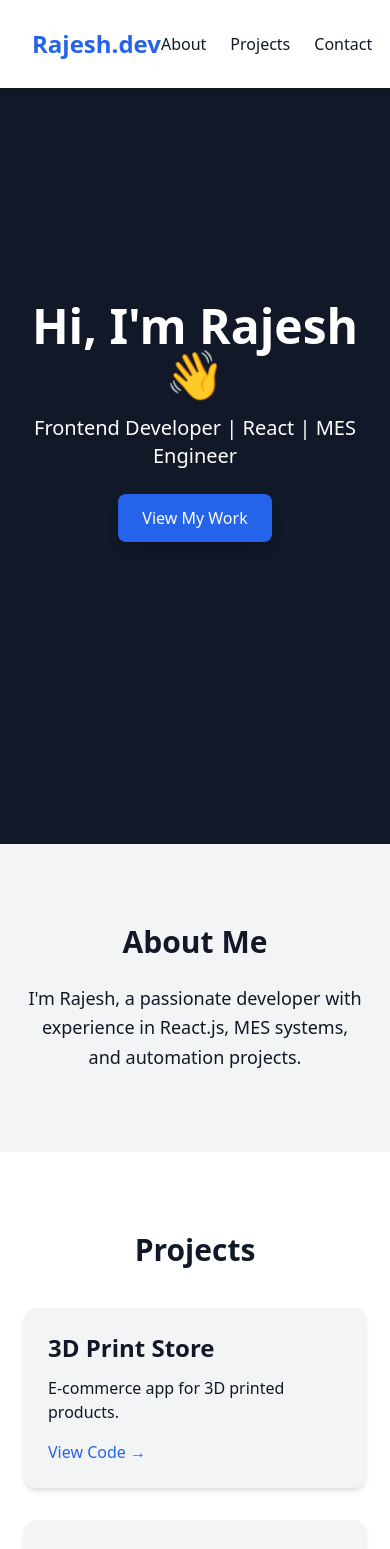
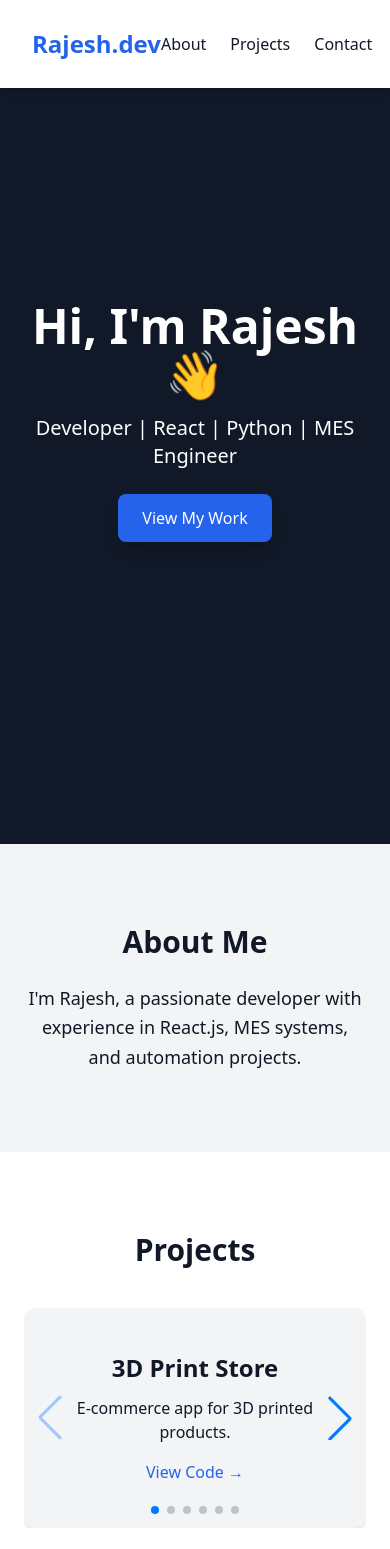
Before and after one commit to Raj-in-Git/Raj_PortFolio, a React (Create React App) app: page / in a window 390 px wide. Shown: the top 1549 px of the page. Built offline with nearby package versions, Linux system fonts and the light colour scheme.

Commit message:
adding file

```diff
--- a/package.json
+++ b/package.json
@@ -14,6 +14,7 @@
     "react-icons": "^5.5.0",
     "react-router-dom": "^7.9.3",
     "react-scripts": "5.0.1",
+    "swiper": "^12.0.3",
     "web-vitals": "^2.1.4"
   },
   "scripts": {
--- a/public/index.html
+++ b/public/index.html
@@ -2,47 +2,15 @@
 <html lang="en">
   <head>
     <meta charset="utf-8" />
-    <link rel="icon" href="%PUBLIC_URL%/favicon.ico" />
     <meta name="viewport" content="width=device-width, initial-scale=1" />
     <meta name="theme-color" content="#000000" />
-    <meta
-      name="description"
-      content="Web site created using create-react-app"
-    />
-    <link rel="apple-touch-icon" href="%PUBLIC_URL%/logo192.png" />
-    <!--
-      manifest.json provides metadata used when your web app is installed on a
-      user's mobile device or desktop. See https://developers.google.com/web/fundamentals/web-app-manifest/
-    -->
-    <link rel="manifest" href="%PUBLIC_URL%/manifest.json" />
-    <!--
-      Notice the use of %PUBLIC_URL% in the tags above.
-      It will be replaced with the URL of the `public` folder during the build.
-      Only files inside the `public` folder can be referenced from the HTML.
-
-      Unlike "/favicon.ico" or "favicon.ico", "%PUBLIC_URL%/favicon.ico" will
-      work correctly both with client-side routing and a non-root public URL.
-      Learn how to configure a non-root public URL by running `npm run build`.
-
-    -->
-
-  <meta name="description" content="Rajesh's Portfolio – React & Tailwind Developer">
-  <meta name="keywords" content="React, Tailwind, Portfolio, Developer">
-
+    <meta name="description" content="Web site created using create-react-app"/>
+    <meta name="description" content="Rajesh's Portfolio – React & Tailwind Developer">
+    <meta name="keywords" content="React, Tailwind, Portfolio, Developer">
     <title>Rajesh.Dev</title>
   </head>
   <body>
-    <noscript>You need to enable JavaScript to run this app.</noscript>
+    <!-- <noscript>You need to enable JavaScript to run this app.</noscript> -->
     <div id="root"></div>
-    <!--
-      This HTML file is a template.
-      If you open it directly in the browser, you will see an empty page.
-
-      You can add webfonts, meta tags, or analytics to this file.
-      The build step will place the bundled scripts into the <body> tag.
-
-      To begin the development, run `npm start` or `yarn start`.
-      To create a production bundle, use `npm run build` or `yarn build`.
-    -->
   </body>
 </html>
--- a/src/App.css
+++ b/src/App.css
@@ -75,3 +75,29 @@
 footer {
   letter-spacing: 0.5px;
 }
+
+/* Move arrows to extreme edges */
+.project-swiper .swiper-button-next,
+.project-swiper .swiper-button-prev {
+  color: #2563eb; /* blue-600 */
+  top: 50%;
+  transform: translateY(-50%);
+}
+
+.project-swiper .swiper-button-prev {
+  left: -50px; /* move arrow to far left */
+}
+
+.project-swiper .swiper-button-next {
+  right: -50px; /* move arrow to far right */
+}
+
+/* Mobile: pull arrows inside */
+@media (max-width: 640px) {
+  .project-swiper .swiper-button-prev {
+    left: 0px;
+  }
+  .project-swiper .swiper-button-next {
+    right: 0px;
+  }
+}
--- a/src/components/Footer.jsx
+++ b/src/components/Footer.jsx
@@ -12,17 +12,17 @@ export default function Footer() {
           <FaGithub size={24} />
         </a>
         <a
-          href="https://linkedin.com/in/your-profile"
+          href="https://linkedin.com/in/rajesh-v-501631154"
           target="_blank"
           rel="noopener noreferrer"
         >
           <FaLinkedin size={24} />
         </a>
-        <a href="mailto:youremail@example.com">
+        <a href="mailto:rajeshvrj27@gmail.com">
           <FaEnvelope size={24} />
         </a>
       </div>
-      © {new Date().getFullYear()} Rajesh. Built with ❤️ using React & Tailwind.
+      © {new Date().getFullYear()} Rajesh. Built with ❤️ using React.
     </footer>
   );
 }
--- a/src/components/Hero.jsx
+++ b/src/components/Hero.jsx
@@ -2,7 +2,7 @@ export default function Hero() {
   return (
   <section className="h-screen flex flex-col justify-center items-center bg-gray-900 dark:bg-gray-800 text-white text-center animate-fadeInUp">
     <h1 className="text-5xl font-bold mb-4">Hi, I'm Rajesh 👋</h1>
-    <p className="text-xl mb-6">Frontend Developer | React | MES Engineer</p>
+    <p className="text-xl mb-6">Developer | React | Python | MES Engineer</p>
     <a
       href="#projects"
       className="bg-blue-600 hover:bg-blue-700 dark:bg-blue-500 dark:hover:bg-blue-600 px-6 py-3 rounded-lg transition shadow-lg"
--- a/src/components/Projects.jsx
+++ b/src/components/Projects.jsx
@@ -1,20 +1,49 @@
+import { Swiper, SwiperSlide } from "swiper/react";
+import "swiper/css";
+import "swiper/css/navigation";
+import "swiper/css/pagination";
+
+import { Navigation, Pagination } from "swiper/modules";
+
 export default function Projects() {
   const projects = [
-    { title: "3D Print Store", description: "E-commerce app for 3D printed products.", link: "#" },
-    { title: "MES Dashboard", description: "Dashboard for manufacturing execution system.", link: "#" },
+    { title: "3D Print Store", description: "E-commerce app for 3D printed products.", link: "https://github.com/Raj-in-Git/3D_Print_store.git" },
+    { title: "MES Dashboard", description: "Dashboard for manufacturing execution system.", link: "https://github.com/Raj-in-Git/MES_Dashboard.git" },
+    { title: "Task Board", description: "Task Board App to track the task.", link: "https://github.com/Raj-in-Git/TaskBoard.git" },
+    { title: "Image 2 STL", description: "App used to convert image to STL for 3D Printing", link: "https://github.com/Raj-in-Git/img2stl.git" },
+    { title: "Image 2 Text", description: "App to give the text from the Image", link: "https://github.com/Raj-in-Git/img2txt.git" },
+    { title: "XMES", description: "XMES APP to handle XML & Json Files", link: "https://github.com/Raj-in-Git/xMES.git" },
   ];
 
   return (
-    <section id="projects" className="py-20 px-6 bg-white dark:bg-gray-800 text-gray-900 dark:text-gray-50 fade-in-up">
+    <section id="projects" className="py-20 px-6 bg-white dark:bg-gray-800 text-gray-900 dark:text-gray-50">
       <h2 className="text-3xl font-bold text-center mb-10">Projects</h2>
-      <div className="max-w-5xl mx-auto grid md:grid-cols-2 gap-8">
-        {projects.map((p, i) => (
-          <div key={i} className="bg-gray-100 dark:bg-gray-700 rounded-xl p-6 shadow-md project-card">
-            <h3 className="text-2xl font-semibold">{p.title}</h3>
-            <p className="mt-3">{p.description}</p>
-            <a href={p.link} className="mt-4 inline-block text-blue-600 dark:text-blue-400 hover:underline">View Code →</a>
-          </div>
-        ))}
+
+      <div className="relative max-w-4xl mx-auto">
+        <Swiper
+          modules={[Navigation, Pagination]}
+          slidesPerView={1}
+          spaceBetween={20}
+          navigation={true}
+          pagination={{ clickable: true }}
+          className="project-swiper"
+        >
+          {projects.map((p, i) => (
+            <SwiperSlide key={i}>
+              <div className="bg-gray-100 dark:bg-gray-700 rounded-xl p-8 shadow-md text-center min-h-[220px] flex flex-col justify-center">
+                <h3 className="text-2xl font-semibold">{p.title}</h3>
+                <p className="mt-3">{p.description}</p>
+                <a
+                  href={p.link}
+                  target="_blank"
+                  className="mt-4 inline-block text-blue-600 dark:text-blue-400 hover:underline"
+                >
+                  View Code →
+                </a>
+              </div>
+            </SwiperSlide>
+          ))}
+        </Swiper>
       </div>
     </section>
   );
```
Also changed, not shown: 1 other file (tests, documents, lock files or other folders).
